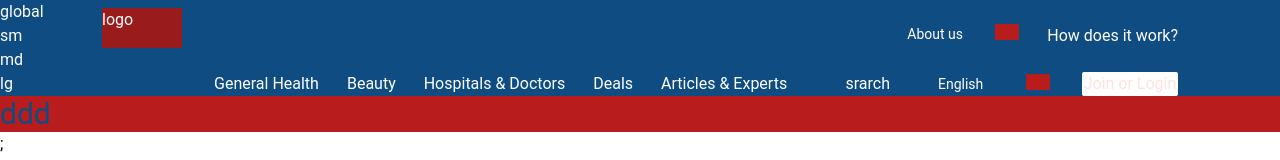
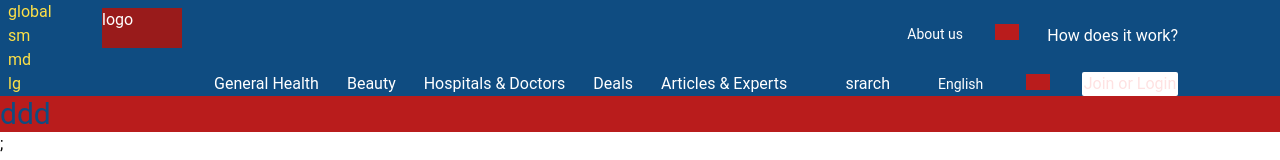
Before and after one commit to morpheus1991/new.Ioudhospital.components, a Next.js app: page / in a window 1280 px wide. Shown: the top 160 px of the page. Built offline with nearby package versions, Linux system fonts and the light colour scheme.

Commit message:
ab#4803 화면 사이즈 유틸 추가(개발용)

```diff
--- a/components/layout.tsx
+++ b/components/layout.tsx
@@ -118,11 +118,11 @@ const Layout = ({
         <div className="w-[1140px] mx-auto px-8 pt-6 relative flex justify-between flex-grow">
           {/* 개발용 유틸 */}
 
-          <div className="fixed top-0 left-0">
-            <div className="">global</div>
-            <div className="hidden sm:block">sm</div>
-            <div className="hidden md:block">md</div>
-            <div className="hidden lg:block">lg</div>
+          <div className="fixed top-0 left-2">
+            <div className="text-yellow-300">global</div>
+            <div className="hidden sm:block text-yellow-300">sm</div>
+            <div className="hidden md:block text-yellow-300">md</div>
+            <div className="hidden lg:block text-yellow-300">lg</div>
           </div>
           {/* 개발용 유틸 종료 */}
 
```
